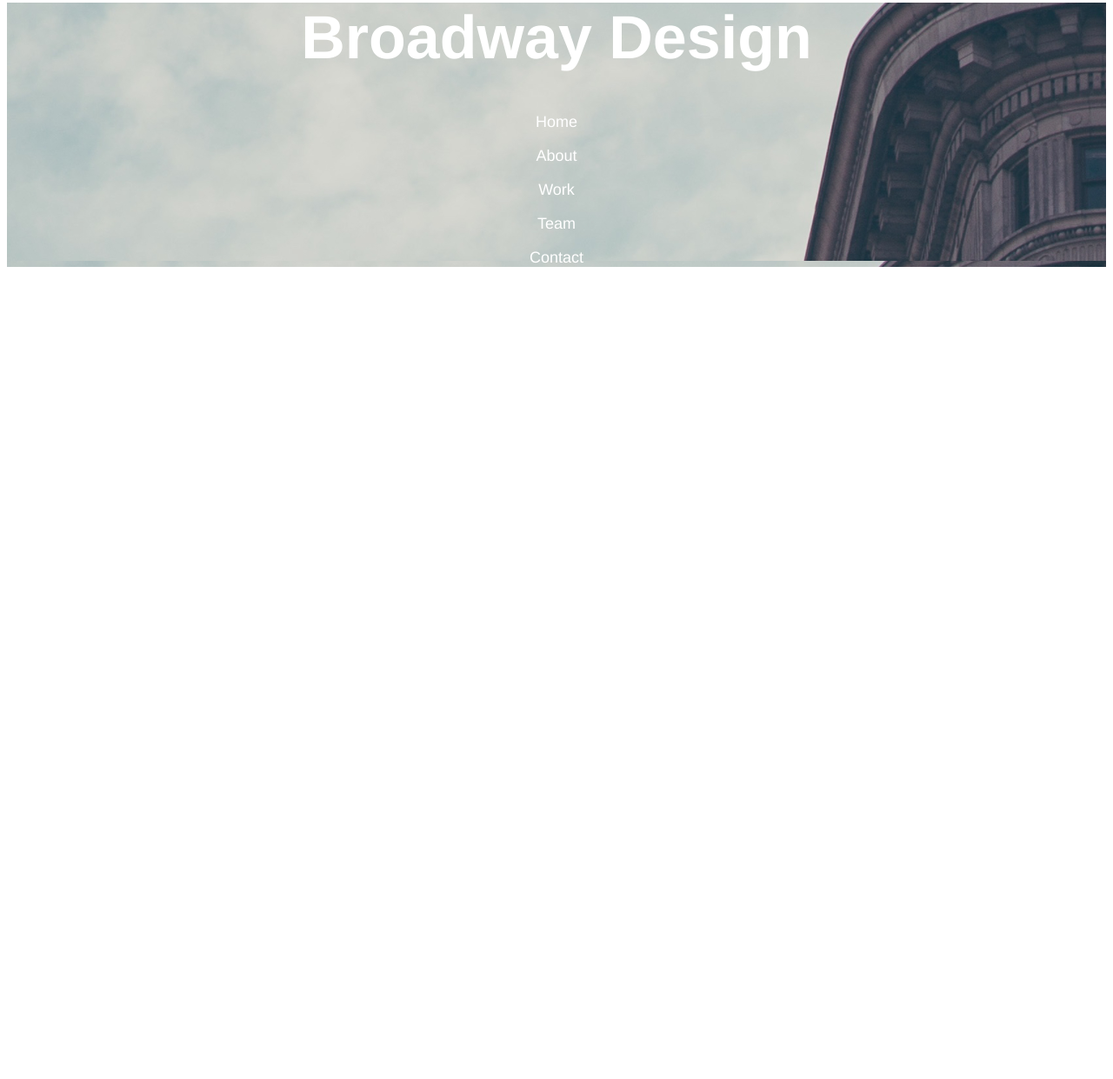
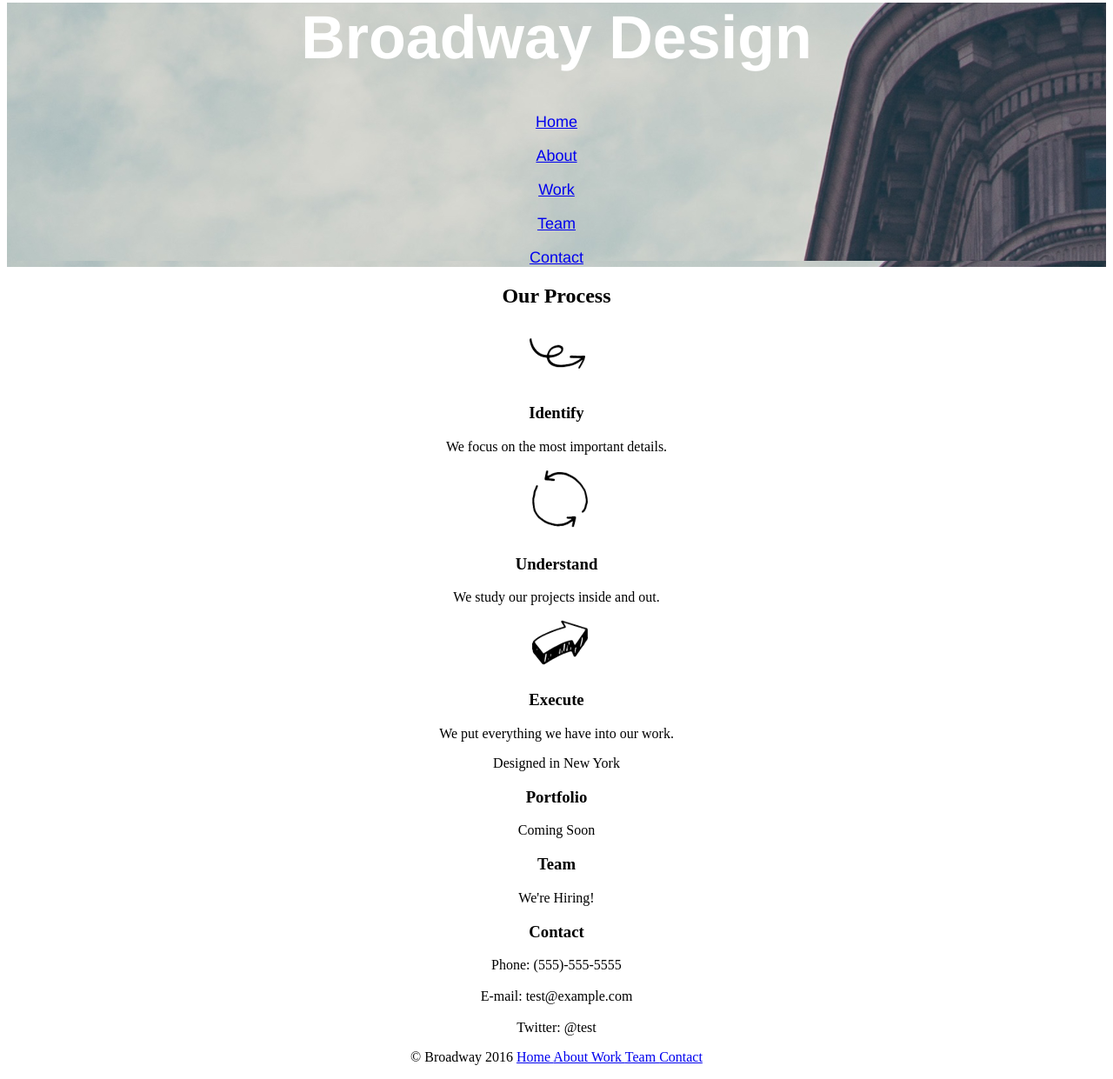
Before and after one commit to sglickm00/Broadway, a plain HTML site: page index.html in a window 1280 px wide. Shown: the part 44-1285 px from the top of the page at 87% size. Before the commit the page ends 800 px from the top, so only its background shows below. Drawn offline with Linux system fonts and the light colour scheme.

Commit message:
Finished HTML code.

```diff
--- a/index.html
+++ b/index.html
@@ -10,15 +10,56 @@
     <div class="header">
       <h1>Broadway Design</h1>
 
-      <p>Home</p>
-      <p>About</p>
-      <p>Work</p>
-      <p>Team</p>
-      <p>Contact</p>
+      <p> <a href="./index.html"> Home </a> </p>
+      <p> <a href="#about"> About </a> </p>
+      <p> <a href="#portfolio"> Work </a> </p>
+      <p><a href="#team"> Team </a> </p>
+      <p> <a href="#contact"> Contact </a> </p>
     </div>
 
 
+    <div class="process">
+      <h2 id="about">Our Process</h2>
 
+      <img src="./resources/images/identify.png">
+
+      <h3>Identify</h3>
+
+      <p>We focus on the most important details.<p>
+
+      <img src="./resources/images/understand.png">
+
+      <h3>Understand</h3>
+
+      <p>We study our projects inside and out.</p>
+
+      <img src="./resources/images/execute.png">
+
+      <h3>Execute</h3>
+
+      <p>We put everything we have into our work.</p>
+    </div>
+
+
+    <p class="banner">Designed in New York<p>
+
+    <div class="NY">
+      <h3 id="portfolio">Portfolio</h3>
+
+      <p>Coming Soon</p>
+
+      <h3 id="team">Team</h3>
+
+      <p>We're Hiring!</h3>
+
+      <h3 id="contact">Contact</h3>
+
+      <p>Phone: (555)-555-5555 <br /> <br /> E-mail: test@example.com <br /> <br /> Twitter: @test<p>
+    </div>
+
+  <div class="footer">
+    <p> &#169 Broadway 2016 <a href="./index.html"> Home </a> <a href="#about"> About </a> <a href="#portfolio"> Work </a> <a href="#team"> Team </a> <a href="#contact"> Contact </a> </p>
+  </div>
 
   </body>
 </html>
```
